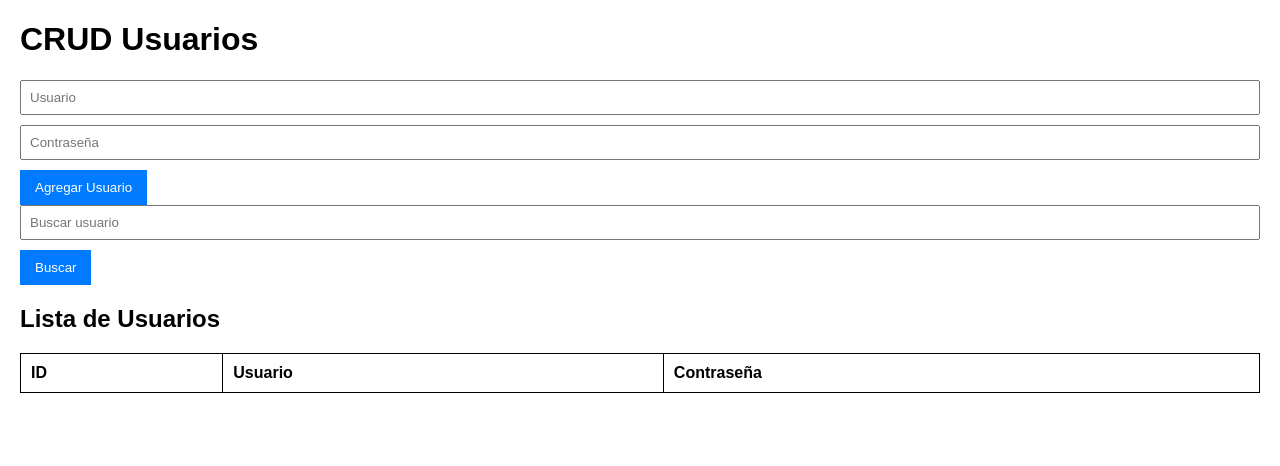
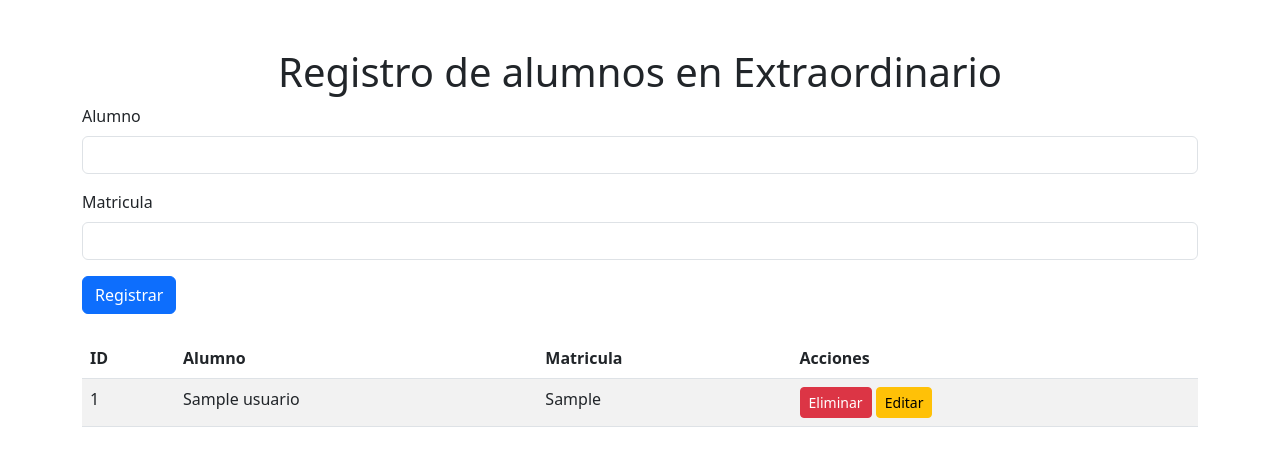
Before and after one commit to PAPELITO654/nuevoflask, a Flask app: page / in a window 1280 px wide. Shown: the top 466 px of the page. Run offline with Flask 3, Linux system fonts and the light colour scheme; tables that the repository leaves empty or names only in its code hold one stand-in row (values such as "Sample post"); lists and menus that the app fills with data are empty; some libraries are stand-ins or nearby versions.

Commit message:
Update app.html

```diff
--- a/templates/app.html
+++ b/templates/app.html
@@ -3,131 +3,76 @@
 <head>
     <meta charset="UTF-8">
     <meta name="viewport" content="width=device-width, initial-scale=1.0">
-    <title>CRUD Usuarios</title>
-    <script src="https://cdnjs.cloudflare.com/ajax/libs/axios/1.4.0/axios.min.js"></script>
-    <script src="https://js.pusher.com/7.2/pusher.min.js"></script>
-    <style>
-        body {
-            font-family: Arial, sans-serif;
-            margin: 20px;
-        }
-        table {
-            width: 100%;
-            border-collapse: collapse;
-        }
-        table, th, td {
-            border: 1px solid black;
-        }
-        th, td {
-            padding: 10px;
-            text-align: left;
-        }
-        .form-control {
-            margin-bottom: 10px;
-            padding: 8px;
-            width: calc(100% - 20px);
-        }
-        .button {
-            padding: 10px 15px;
-            background-color: #007bff;
-            color: white;
-            border: none;
-            cursor: pointer;
-        }
-        .button:hover {
-            background-color: #0056b3;
-        }
-    </style>
+    <title>CRUD con Flask</title>
+    <link rel="stylesheet" href="https://cdn.jsdelivr.net/npm/bootstrap@5.3.0/dist/css/bootstrap.min.css">
 </head>
 <body>
-    <h1>CRUD Usuarios</h1>
-
-    <!-- Formulario para agregar usuarios -->
-    <form id="formAgregar">
-        <input type="text" id="txtUsuarioFA" class="form-control" placeholder="Usuario" required>
-        <input type="password" id="txtContrasenaFA" class="form-control" placeholder="Contraseña" required>
-        <button type="submit" class="button">Agregar Usuario</button>
+    <div class="container mt-5">
+        <h1 class="text-center">Registro de alumnos en Extraordinario</h1>
+        <form action="/usuarios/guardar" method="POST" class="mb-4">
+            <div class="mb-3">
+                <label for="txtUsuario" class="form-label">Alumno</label>
+                <input type="text" class="form-control" id="txtUsuario" name="txtUsuario" required>
+            </div>
+            <div class="mb-3">
+                <label for="txtContrasena" class="form-label">Matricula</label>
+                <input type="number" class="form-control" id="txtContrasena" name="txtContrasena" required>
+            </div>
+            <button type="submit" class="btn btn-primary">Registrar</button>
         </form>
 
-    <!-- Campo de búsqueda -->
-    <input type="text" id="txtBuscar" class="form-control" placeholder="Buscar usuario">
-    <button class="button" onclick="buscarUsuario()">Buscar</button>
-
-    <h2>Lista de Usuarios</h2>
-    <table>
+        <table class="table table-striped">
             <thead>
                 <tr>
                     <th>ID</th>
-                <th>Usuario</th>
-                <th>Contraseña</th>
+                    <th>Alumno</th>
+                    <th>Matricula</th>
+                    <th>Acciones</th>
                 </tr>
             </thead>
-        <tbody id="tablaUsuarios">
-            <!-- Aquí se cargarán los usuarios -->
+            <tbody>
+                {% for usuario in usuarios %}
+                <tr>
+                    <td>{{ usuario[0] }}</td>
+                    <td>{{ usuario[1] }}</td>
+                    <td>{{ usuario[2] }}</td>
+                    <td>
+                        <form action="/usuarios/eliminar/{{ usuario[0] }}" method="POST" class="d-inline">
+                            <button type="submit" class="btn btn-danger btn-sm">Eliminar</button>
+                        </form>
+                        <button class="btn btn-warning btn-sm" data-bs-toggle="modal" data-bs-target="#editModal{{ usuario[0] }}">Editar</button>
+                        <div class="modal fade" id="editModal{{ usuario[0] }}" tabindex="-1">
+                            <div class="modal-dialog">
+                                <div class="modal-content">
+                                    <form action="/usuarios/actualizar/{{ usuario[0] }}" method="POST">
+                                        <div class="modal-header">
+                                            <h5 class="modal-title">Editar Alumno</h5>
+                                            <button type="button" class="btn-close" data-bs-dismiss="modal"></button>
+                                        </div>
+                                        <div class="modal-body">
+                                            <div class="mb-3">
+                                                <label for="txtUsuario" class="form-label">Alumno</label>
+                                                <input type="text" class="form-control" name="txtUsuario" value="{{ usuario[1] }}" required>
+                                            </div>
+                                            <div class="mb-3">
+                                                <label for="txtContrasena" class="form-label">Matricula</label>
+                                                <input type="password" class="form-control" name="txtContrasena" value="{{ usuario[2] }}" required>
+                                            </div>
+                                        </div>
+                                        <div class="modal-footer">
+                                            <button type="submit" class="btn btn-primary">Guardar Cambios</button>
+                                            <button type="button" class="btn btn-secondary" data-bs-dismiss="modal">Cancelar</button>
+                                        </div>
+                                    </form>
+                                </div>
+                            </div>
+                        </div>
+                    </td>
+                </tr>
+                {% endfor %}
             </tbody>
         </table>
-
-    <script>
-        const cargarUsuarios = () => {
-            axios.get("/usuarios/listar")
-                .then(response => {
-                    const registros = response.data;
-                    const tablaUsuarios = document.getElementById("tablaUsuarios");
-                    tablaUsuarios.innerHTML = "";
-
-                    registros.forEach(registro => {
-                        const fila = `<tr>
-                            <td>${registro[0]}</td>
-                            <td>${registro[1]}</td>
-                            <td>${registro[2]}</td>
-                        </tr>`;
-                        tablaUsuarios.innerHTML += fila;
-                    });
-                });
-        };
-
-        const buscarUsuario = () => {
-            const criterio = document.getElementById("txtBuscar").value;
-            axios.get(`/buscar?criterio=${criterio}`)
-                .then(response => {
-                    const registros = response.data;
-                    const tablaUsuarios = document.getElementById("tablaUsuarios");
-                    tablaUsuarios.innerHTML = "";
-
-                    registros.forEach(registro => {
-                        const fila = `<tr>
-                            <td>${registro[0]}</td>
-                            <td>${registro[1]}</td>
-                            <td>${registro[2]}</td>
-                        </tr>`;
-                        tablaUsuarios.innerHTML += fila;
-                    });
-                });
-        };
-
-        document.getElementById("formAgregar").addEventListener("submit", e => {
-            e.preventDefault();
-
-            const usuario = document.getElementById("txtUsuarioFA").value;
-            const contrasena = document.getElementById("txtContrasenaFA").value;
-
-            axios.post("/usuarios/guardar", {
-                txtUsuarioFA: usuario,
-                txtContrasenaFA: contrasena
-            })
-                .then(() => {
-                    cargarUsuarios();
-                    document.getElementById("formAgregar").reset();
-                });
-        });
-
-        // Cargar usuarios al iniciar
-        cargarUsuarios();
-    </script>
-</body>
-</html>
-
-
+    </div>
     <script src="https://cdn.jsdelivr.net/npm/bootstrap@5.3.0/dist/js/bootstrap.bundle.min.js"></script>
 </body>
 </html>
```
Lines whose indentation alone changed are shown as unchanged.
